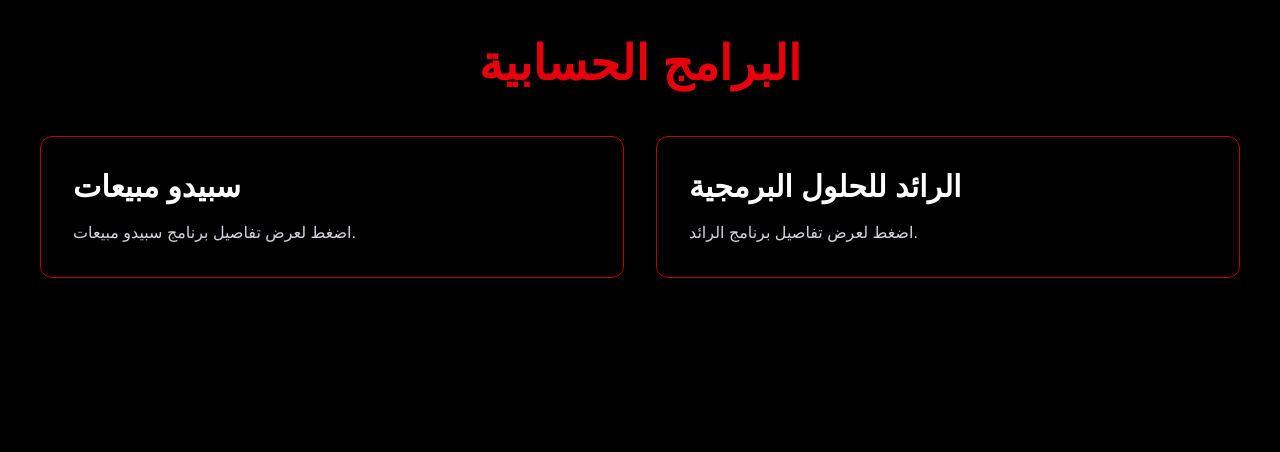
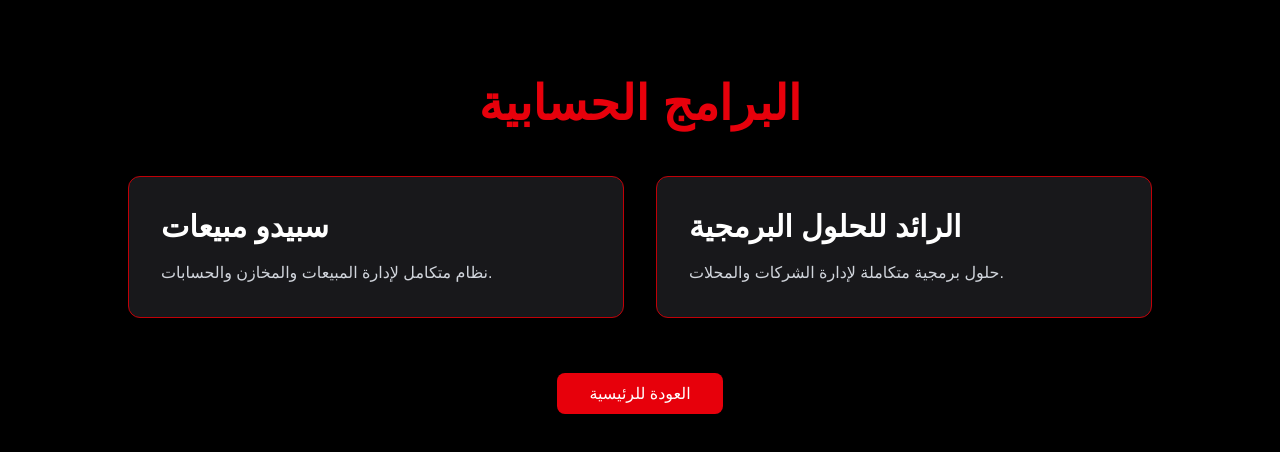
Before and after one commit to moohm4578-lab/sniper-technology, a Next.js app: page /software in a window 1280 px wide. Shown: the top 452 px of the page. Built offline with nearby package versions, Linux system fonts and the light colour scheme.

Commit message:
fix folder names and path

```diff
--- a/app/software/page.tsx
+++ b/app/software/page.tsx
@@ -2,40 +2,49 @@ import Link from "next/link";
 
 export default function SoftwarePage() {
   return (
-    <main className="min-h-screen bg-black text-white p-10">
-      <h1 className="text-5xl font-bold text-red-600 text-center mb-12">
+    <main className="min-h-screen bg-black text-white px-6 py-20">
+      <h1 className="text-5xl font-bold text-center text-red-600 mb-12">
         البرامج الحسابية
       </h1>
 
-      <div className="grid md:grid-cols-2 gap-8">
+      <div className="grid md:grid-cols-2 gap-8 max-w-5xl mx-auto">
 
         <Link
           href="/software/speedo"
-          className="border border-red-700 rounded-xl p-8 hover:bg-red-600 duration-300"
+          className="bg-zinc-900 border border-red-700 rounded-xl p-8 hover:bg-red-700 duration-300"
         >
-          <h2 className="text-3xl font-bold mb-4">
+          <h2 className="text-3xl font-bold text-white mb-4">
             سبيدو مبيعات
           </h2>
 
           <p className="text-gray-300">
-            اضغط لعرض تفاصيل برنامج سبيدو مبيعات.
+            نظام متكامل لإدارة المبيعات والمخازن والحسابات.
           </p>
         </Link>
 
         <Link
           href="/software/alraed"
-          className="border border-red-700 rounded-xl p-8 hover:bg-red-600 duration-300"
+          className="bg-zinc-900 border border-red-700 rounded-xl p-8 hover:bg-red-700 duration-300"
         >
-          <h2 className="text-3xl font-bold mb-4">
+          <h2 className="text-3xl font-bold text-white mb-4">
             الرائد للحلول البرمجية
           </h2>
 
           <p className="text-gray-300">
-            اضغط لعرض تفاصيل برنامج الرائد.
+            حلول برمجية متكاملة لإدارة الشركات والمحلات.
           </p>
         </Link>
 
       </div>
+
+      <div className="text-center mt-16">
+        <Link
+          href="/"
+          className="bg-red-600 px-8 py-3 rounded-lg hover:bg-red-700 duration-300"
+        >
+          العودة للرئيسية
+        </Link>
+      </div>
     </main>
   );
 }
```
